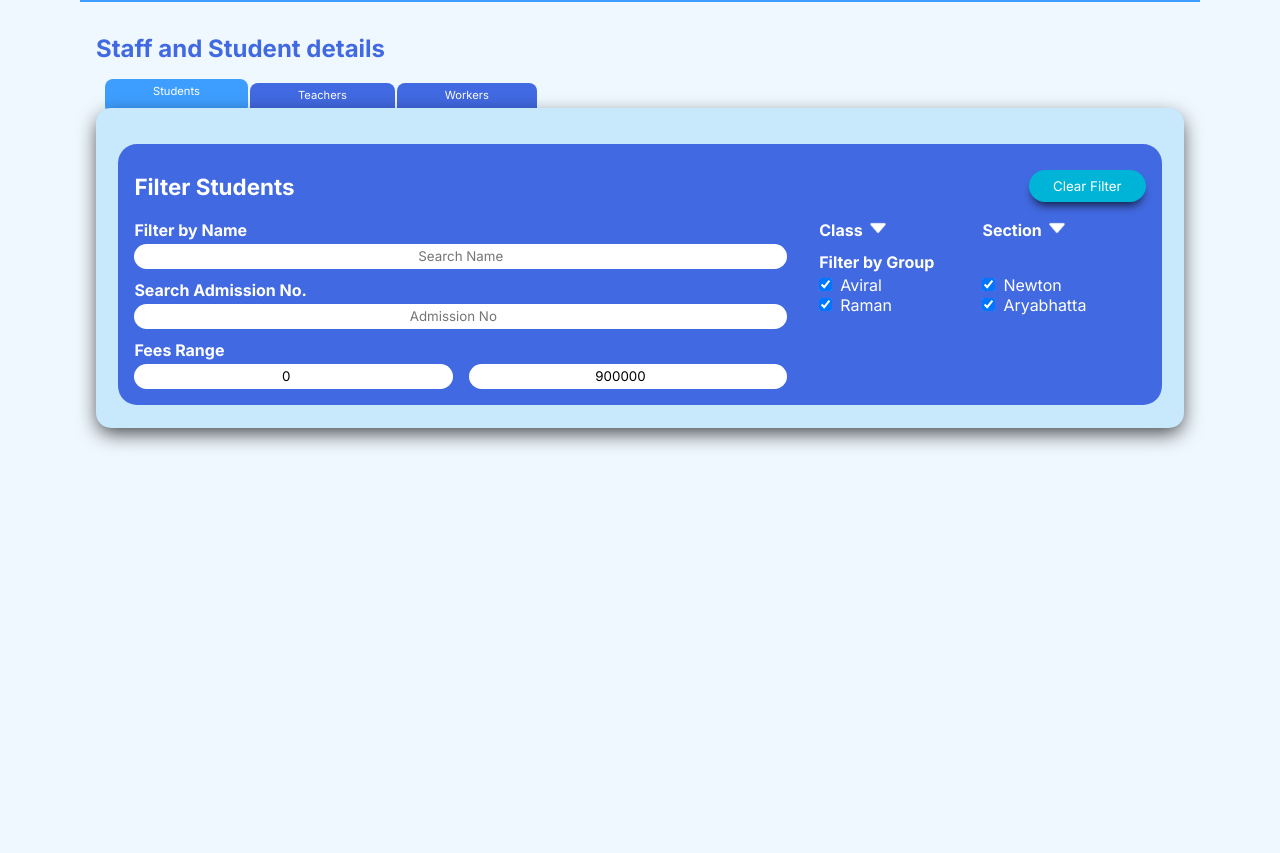
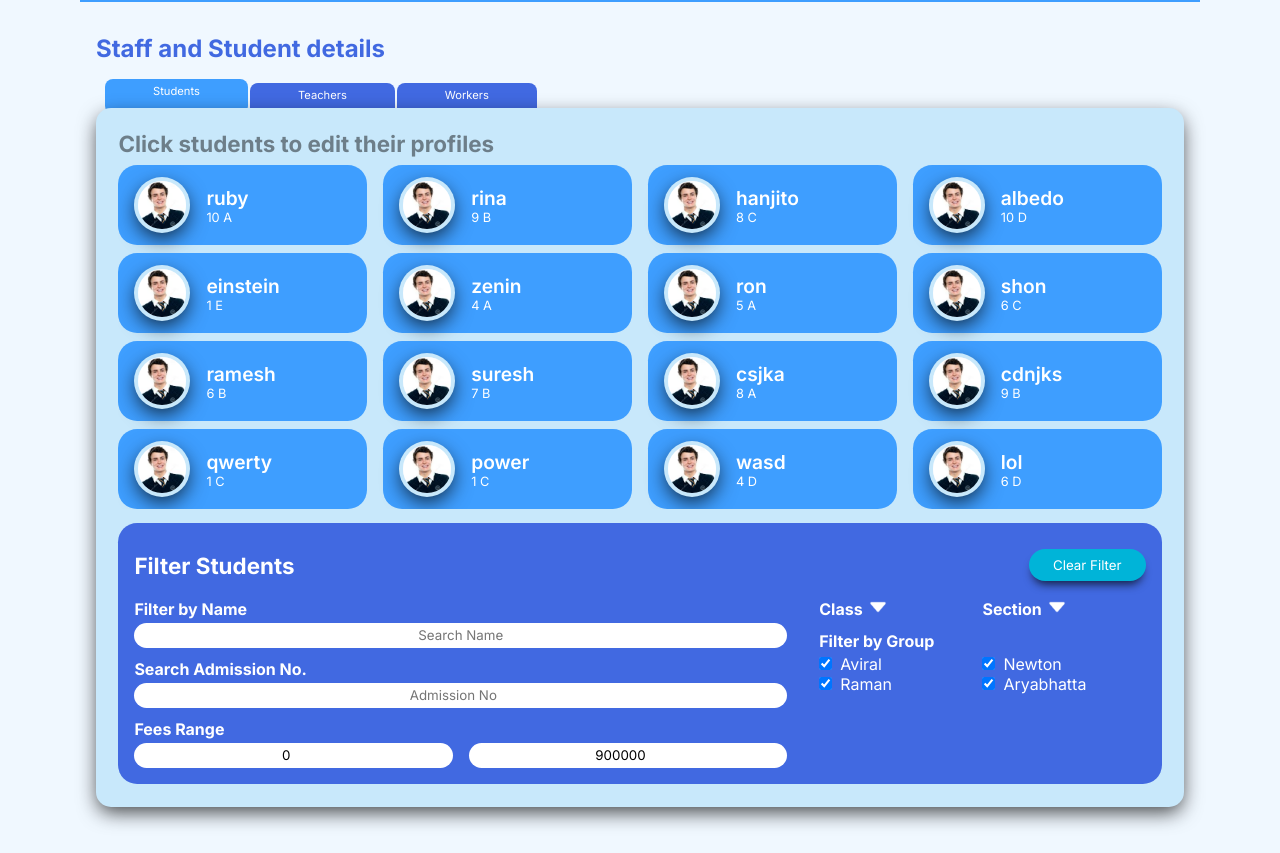
Before and after one commit to TarushGupta23/SchoolManager, a React (Create React App) app: page /school in a window 1280 px wide. Shown: the part 1060-1913 px from the top of the page. Before the commit the page ends 1534 px from the top, so only its background shows below. Built offline with nearby package versions, Linux system fonts and the light colour scheme.

Commit message:
complete school staff section

```diff
--- a/src/DB_conditions.js
+++ b/src/DB_conditions.js
@@ -280,21 +280,36 @@ const school = {
         { txt: "This is notice 4", expireDate: new Date("2025-12-08"), by: "Central Head" },
         { txt: "This is notice 5", expireDate: new Date("2025-12-08"), by: "Ms. Suzume" }
     ], teachers: [
-        {name: 'ramesh', salary: 32_000, subj: 'maths', classes: [1, 3, 5], degree: ['M. tech', 'B. tech']},
-        {name: 'dinesh', salary: 42_000, subj: 'english', classes: [1, 3, 5], degree: ['M. tech', 'B. tech']},
-        {name: 'hinako', salary: 50_000, subj: 'hindi', classes: [1, 3, 5], degree: ['M. tech', 'B. tech']},
-        {name: 'manju', salary: 30_000, subj: 'punjabi', classes: [1, 3, 5], degree: ['M. tech', 'B. tech']},
-        {name: 'xyz', salary: 40_000, subj: 'science', classes: [1, 3, 5], degree: ['M. tech', 'B. tech']},
-        {name: 'abc', salary: 55_000, subj: 'sst', classes: [1, 3, 5], degree: ['M. tech', 'B. tech']},
-        {name: 'def', salary: 45_000, subj: 'science', classes: [2, 4, 6], degree: ['M. tech', 'B. tech']},
-        {name: 'ghi', salary: 35_000, subj: 'maths', classes: [7, 8, 9], degree: ['M. tech', 'B. tech']},
-        {name: 'jkl', salary: 38_000, subj: 'hindi', classes: [7, 8, 9], degree: ['M. tech', 'B. tech']},
-        {name: 'mno', salary: 44_000, subj: 'punjabi', classes: [7, 8, 9], degree: ['M. tech', 'B. tech']},
-        {name: 'pqr', salary: 48_000, subj: 'sst', classes: [7, 8, 9], degree: ['M. tech', 'B. tech']},
-        {name: 'stu', salary: 52_000, subj: 'maths', classes: [10], degree: ['M. tech', 'B. tech']}
-    ], students: {
-
-    }, workers: [
+        {oasisNo: 12314, name: 'ramesh', salary: 32_000, subj: 'maths', classes: [1, 3, 5], degree: ['M. tech', 'B. tech']},
+        {oasisNo: 12315, name: 'dinesh', salary: 42_000, subj: 'english', classes: [1, 3, 5], degree: ['M. tech', 'B. tech']},
+        {oasisNo: 12316, name: 'hinako', salary: 50_000, subj: 'hindi', classes: [1, 3, 5], degree: ['M. tech', 'B. tech']},
+        {oasisNo: 12317, name: 'manju', salary: 30_000, subj: 'punjabi', classes: [1, 3, 5], degree: ['M. tech', 'B. tech']},
+        {oasisNo: 12318, name: 'xyz', salary: 40_000, subj: 'science', classes: [1, 3, 5], degree: ['M. tech', 'B. tech']},
+        {oasisNo: 12319, name: 'abc', salary: 55_000, subj: 'sst', classes: [1, 3, 5], degree: ['M. tech', 'B. tech']},
+        {oasisNo: 12320, name: 'def', salary: 45_000, subj: 'science', classes: [2, 4, 6], degree: ['M. tech', 'B. tech']},
+        {oasisNo: 12324, name: 'ghi', salary: 35_000, subj: 'maths', classes: [7, 8, 9], degree: ['M. tech', 'B. tech']},
+        {oasisNo: 12334, name: 'jkl', salary: 38_000, subj: 'hindi', classes: [7, 8, 9], degree: ['M. tech', 'B. tech']},
+        {oasisNo: 12344, name: 'mno', salary: 44_000, subj: 'punjabi', classes: [7, 8, 9], degree: ['M. tech', 'B. tech']},
+        {oasisNo: 12354, name: 'pqr', salary: 48_000, subj: 'sst', classes: [7, 8, 9], degree: ['M. tech', 'B. tech']},
+        {oasisNo: 12364, name: 'stu', salary: 52_000, subj: 'maths', classes: [10], degree: ['M. tech', 'B. tech']}
+    ], students: [
+        {name: 'ruby', admissionNo: 1324, fees: 50_000, class: 10, section: 'A', group: 'Aviral'},
+        {name: 'rina', admissionNo: 1224, fees: 50_100, class: 9, section: 'B', group: 'Aviral'},
+        {name: 'hanjito', admissionNo: 1314, fees: 52_000, class: 8, section: 'C', group: 'Aviral'},
+        {name: 'albedo', admissionNo: 1320, fees: 60_000, class: 10, section: 'D', group: 'Aviral'},
+        {name: 'einstein', admissionNo: 1234, fees: 45_000, class: 1, section: 'E', group: 'Aviral'},
+        {name: 'zenin', admissionNo: 1134, fees: 50_200, class: 4, section: 'A', group: 'Aviral'},
+        {name: 'ron', admissionNo: 1344, fees: 50_000, class: 5, section: 'A', group: 'Aviral'},
+        {name: 'shon', admissionNo: 1024, fees: 50_200, class: 6, section: 'C', group: 'Aviral'},
+        {name: 'ramesh', admissionNo: 1004, fees: 55_000, class: 6, section: 'B', group: 'Aviral'},
+        {name: 'suresh', admissionNo: 1322, fees: 56_000, class: 7, section: 'B', group: 'Aviral'},
+        {name: 'csjka', admissionNo: 1328, fees: 50_700, class: 8, section: 'A', group: 'Aviral'},
+        {name: 'cdnjks', admissionNo: 1384, fees: 46_000, class: 9, section: 'B', group: 'Aviral'},
+        {name: 'qwerty', admissionNo: 1824, fees: 48_000, class: 1, section: 'C', group: 'Aviral'},
+        {name: 'power', admissionNo: 8324, fees: 42_000, class: 1, section: 'C', group: 'Aviral'},
+        {name: 'wasd', admissionNo: 1924, fees: 53_000, class: 4, section: 'D', group: 'Aviral'},
+        {name: 'lol', admissionNo: 1394, fees: 50_000, class: 6, section: 'D', group: 'Aviral'}
+    ], workers: [
         {name: 'pandey', salary: 20_000},
         {name: 'krish', salary: 30_000},
         {name: 'badrinath', salary: 24_000},
--- a/src/components/Filters/TeacherFilter.jsx
+++ b/src/components/Filters/TeacherFilter.jsx
@@ -25,6 +25,8 @@ export default function TeacherFilter(props) {
                     <input type="number" name="name" value={teacherForm.minSal} placeholder="Salary From" onChange={(e) => setTeacherForm({ ...teacherForm, minSal: parseInt(e.target.value) })} />
                     <input type="number" name="name" value={teacherForm.maxSal} placeholder="Salary To" onChange={(e) => setTeacherForm({ ...teacherForm, maxSal: parseInt(e.target.value) })} />
                 </span>
+                <h4>Search By CBSE OASIS No</h4>
+                <input type="number" name='name' value={teacherForm.oasisNo} placeholder="Search OASIS No" onChange={(e) => setTeacherForm({ ...teacherForm, oasisNo: e.target.value })} />
             </div>
             <div>
                 <h4 onClick={() => setTeacherForm({ ...teacherForm, teacherDropDown: [!teacherDropDown[0], false, false] })}>
--- a/src/pages/school/School.jsx
+++ b/src/pages/school/School.jsx
@@ -32,7 +32,7 @@ export default function School(props) {
 
     // ----------------- FOR EXPENDITURE -----------------
     // TEACHER - EXPENDITURE
-    const initialTeacherFormState = { name: '', classes: [], degrees: [], minSal: 0, maxSal: 1_00_000, subjects: [], teacherDropDown: [false, false, false] }
+    const initialTeacherFormState = { name: '', classes: [], degrees: [], minSal: 0, maxSal: 1_00_000, subjects: [], teacherDropDown: [false, false, false], oasisNo: '' }
     const [teacherExpForm, setTeacherExpForm] = useState(initialTeacherFormState);
 
     // WORKER - EXPENDITURE
@@ -76,11 +76,11 @@ export default function School(props) {
     const renderStaffTab = () => {
         switch (selectedStaffTab) {
             case 'Students':
-                return StudentDetails(studentDetailsForm, setStudentDetailsForm, StudentDetailsInitialForm);
+                return StudentDetails(school, studentDetailsForm, setStudentDetailsForm, StudentDetailsInitialForm);
             case 'Teachers':
-                return TeacherDetails(teacherDetailsForm, setTeacherDetailsForm, initialTeacherFormState);
+                return TeacherDetails(school, teacherDetailsForm, setTeacherDetailsForm, initialTeacherFormState);
             case 'Workers':
-                return WorkerDetails(workerDetailsForm, setWorkerDetilsForm, initialWorkerFormState);
+                return WorkerDetails(school, workerDetailsForm, setWorkerDetilsForm, initialWorkerFormState);
             default:
                 return null;
         }
--- a/src/pages/school/SchoolUtil.jsx
+++ b/src/pages/school/SchoolUtil.jsx
@@ -3,6 +3,7 @@ import WorkerFilter from "../../components/Filters/WorkerFilter";
 import TeacherFilter from "../../components/Filters/TeacherFilter";
 import StudentFilter from "../../components/Filters/StudentFilter";
 import ProfileBox from '../../components/profile-item/ProfileBox';
+import db from '../../DB_conditions'
 
 function RenderProfiles(profileList) {
     return <ul className="student-list">
@@ -41,12 +42,16 @@ function TeacherExpenditure(school, teacherForm, setTeacherForm, initialFormStat
     teacherList = teacherList.filter((teacher) => {
         const nameFilter = teacherForm.name.trim().toLowerCase();
         const teacherName = teacher.name.trim().toLowerCase();
-        if (nameFilter && !teacherName.includes(nameFilter)) {
-            return false;
-        }
         const salartFrom = teacherForm.minSal;
         const salaryTo = teacherForm.maxSal;
-        if (teacher.salary < salartFrom || teacher.salary > salaryTo) {
+        const idFilter = teacherForm.oasisNo.trim().toLowerCase();
+        const teacherId = teacher.oasisNo + '';
+
+        if (idFilter && !teacherId.includes(idFilter)) {
+            return false;
+        } if (nameFilter && !teacherName.includes(nameFilter)) {
+            return false;
+        } if (teacher.salary < salartFrom || teacher.salary > salaryTo) {
             return false;
         } if (teacherForm.subjects.length != 0 && !teacherForm.subjects.includes(teacher.subj)) {
             return false;
@@ -131,18 +136,89 @@ function InfrastructureExpenditure(expList) {
 /* =====================================================================
                 STAFF AND STUDENT DETAILS
 ===================================================================== */
-function StudentDetails(form, setForm, initialForm) {
+function StudentDetails(school, form, setForm, initialForm) {
+    let studentList = school.students.filter(student => {
+        const nameFilter = form.name.trim().toLowerCase();
+        const admissionNo = form.admissionNo.trim().toLowerCase();
+        if (nameFilter && !student.name.trim().toLowerCase().includes(nameFilter)) {
+            return false
+        } if (admissionNo && !(student.admissionNo + '').trim().toLowerCase().includes(admissionNo)) {
+            return false
+        } if (student.fees < form.fees[0] || student.fees > form.fees[1]) {
+            return false
+        } if (form.classes.length != 0 && !form.classes.includes(student.class)) {
+            return false
+        } if (form.sections.length != 0 && !form.sections.includes(student.section)) {
+            return false
+        }
+        return form.group[db.groups.indexOf(student.group)];
+    })
     return <>
+        <h2 className="tab-explain-heading">Click students to edit their profiles</h2>
+        { RenderProfiles(studentList.map(student => ({
+            name: student.name,
+            id: `${student.class} ${student.section}`
+        }))) }
         <StudentFilter form={form} setForm={setForm} initialForm={initialForm}/>
     </>
 }
-function TeacherDetails(form, setForm, initialForm) {
+function TeacherDetails(school, form, setForm, initialForm) {
+    let teacherList = school.teachers;
+    teacherList = teacherList.filter((teacher) => {
+        const nameFilter = form.name.trim().toLowerCase();
+        const teacherName = teacher.name.trim().toLowerCase();
+        const salartFrom = form.minSal;
+        const salaryTo = form.maxSal;
+        const idFilter = form.oasisNo.trim().toLowerCase();
+        const teacherId = teacher.oasisNo + '';
+
+        if (idFilter && !teacherId.includes(idFilter)) {
+            return false;
+        } if (nameFilter && !teacherName.includes(nameFilter)) {
+            return false;
+        } if (teacher.salary < salartFrom || teacher.salary > salaryTo) {
+            return false;
+        } if (form.subjects.length != 0 && !form.subjects.includes(teacher.subj)) {
+            return false;
+        } if (form.classes.length != 0 && !teacher.classes.some(item => form.classes.includes(item))) {
+            return false;
+        } if (form.degrees.length != 0 && !teacher.degree.some(item => form.degrees.includes(item))) {
+            return false
+        }
+        return true;
+    })
     return <>
+        <h2 className="tab-explain-heading">Click teachers to edit their profiles</h2>
+        { RenderProfiles( teacherList.map(teacher => ({
+                name: teacher.name,
+                id: 'ID: ' + teacher.oasisNo
+        }))) }
         <TeacherFilter teacherForm={form} setTeacherForm={setForm} initialFormState={initialForm}/>
     </>
 }
-function WorkerDetails(form, setForm, initialForm) {
-    return <WorkerFilter form={form} setForm={setForm} initialForm={initialForm} />
+function WorkerDetails(school, form, setForm, initialForm) {
+    let workerList = school.workers;
+    workerList = workerList.filter((worker => {
+        const nameFilter = form.name.trim().toLowerCase();
+        const wName = worker.name.trim().toLowerCase();
+        if (nameFilter && !wName.includes(nameFilter)) {
+            return false;
+        }
+        const salartFrom = form.minSal;
+        const salaryTo = form.maxSal;
+        if (worker.salary < salartFrom || worker.salary > salaryTo) {
+            return false;
+        }
+        return true;
+    }))
+    return (<>
+        <h2 className="tab-explain-heading">Click workers to edit their profiles</h2>
+        { RenderProfiles(workerList.map(worker => ({
+            name: worker.name,
+            id: ''
+        }))) }
+        <WorkerFilter form={form} setForm={setForm} initialForm={initialForm} />
+    </>)
 }
 
 export { overallExpenditure, TeacherExpenditure, WorkerExpenditure, Goals, StudentDetails, InfrastructureExpenditure, TeacherDetails, WorkerDetails }
```
